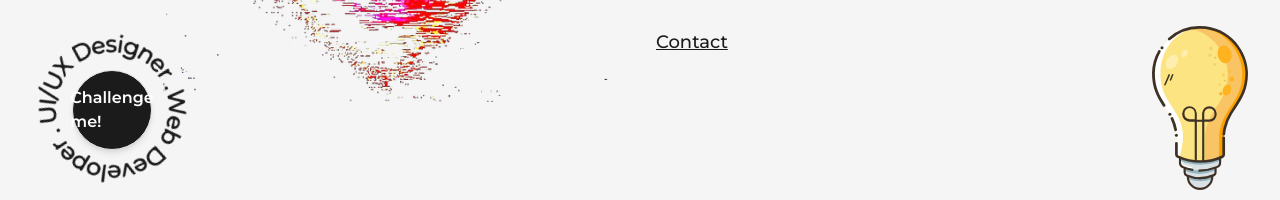
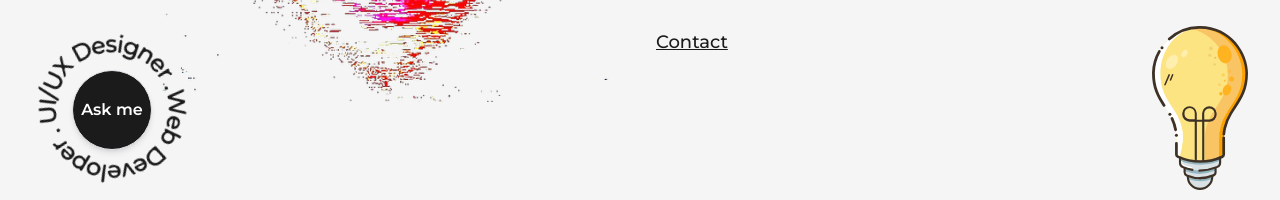
Before and after one commit to PVieiraCoding/web, a Next.js app: page / in a window 1280 px wide. Shown: the part 578-778 px from the top of the page. Built offline with nearby package versions, Linux system fonts and the light colour scheme.

Commit message:
Update HireMe.js

```diff
--- a/src/components/HireMe.js
+++ b/src/components/HireMe.js
@@ -17,7 +17,7 @@ bg-dark rounded-full text-white w-20 h-20 font-semibold hover:bg-light hover:bor
 dark:hover:text-light dark:hover:border-light dark:shadow-light/25 md:w-12 md:h-12 md:text-[10px]
 "
         >
-          Challenge me!
+          Ask me
         </Link>
       </div>
     </div>
```
